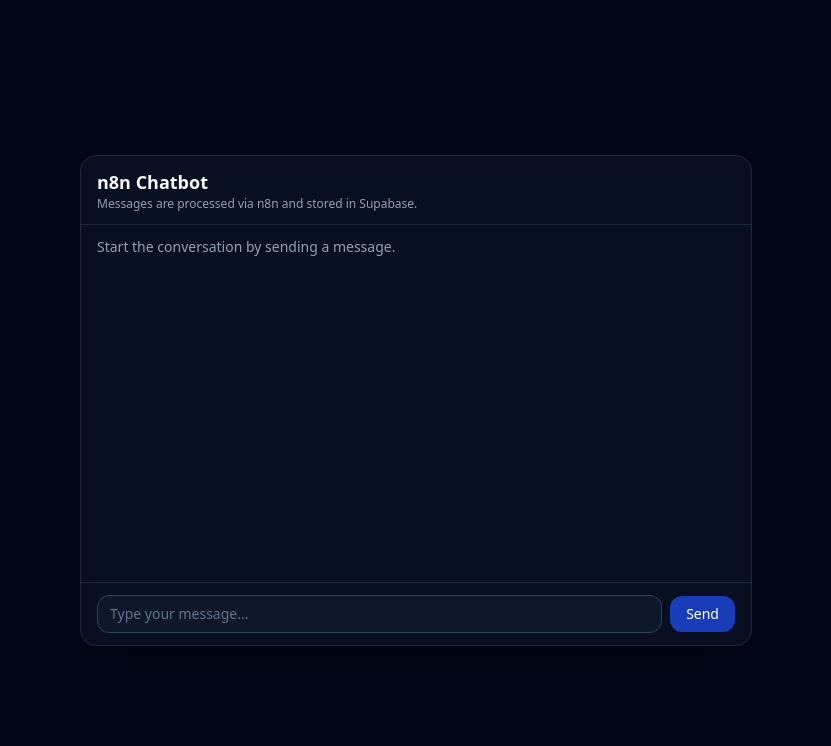
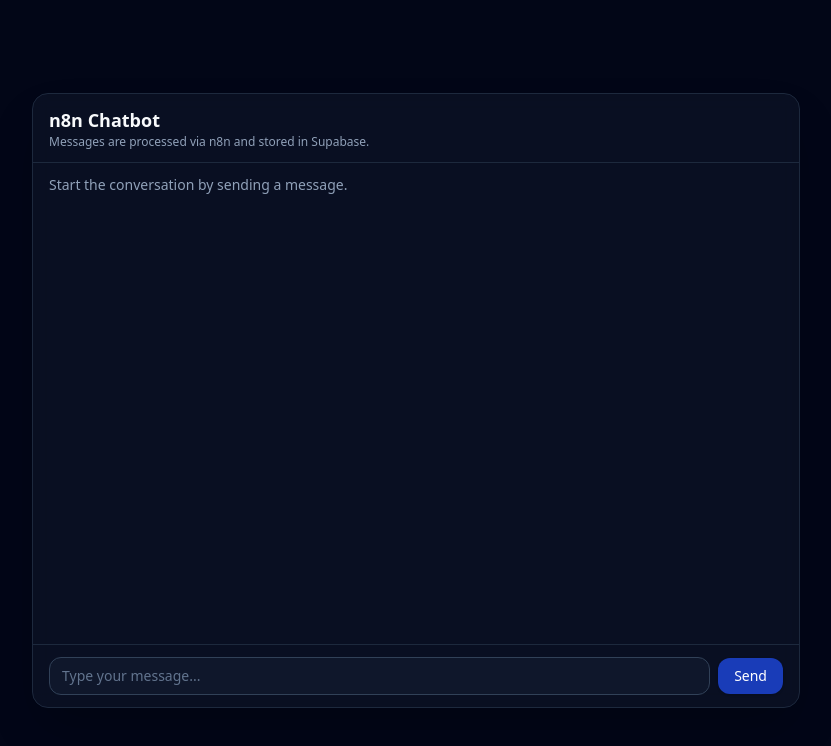
Before and after one commit to Niflheim-ai/chatbot-web, a Next.js app: page / in a window 1280 px wide. Shown: the top 746 px of the page, without its empty margins (224-1055 px from the left). Built offline with nearby package versions, Linux system fonts and the light colour scheme.

Commit message:
Increase chat height and add auto-scroll to bottom on new messages

```diff
--- a/app/page.tsx
+++ b/app/page.tsx
@@ -1,6 +1,6 @@
 "use client";
 
-import { FormEvent, useState } from "react";
+import { FormEvent, useState, useEffect, useRef } from "react";
 import ReactMarkdown from "react-markdown";
 import remarkGfm from "remark-gfm";
 
@@ -16,6 +16,16 @@
   const [isLoading, setIsLoading] = useState(false);
   const [error, setError] = useState<string | null>(null);
   const [nextId, setNextId] = useState(1);
+  const messagesEndRef = useRef<HTMLDivElement>(null);
+
+  // Auto-scroll to bottom when new messages arrive
+  const scrollToBottom = () => {
+    messagesEndRef.current?.scrollIntoView({ behavior: "smooth" });
+  };
+
+  useEffect(() => {
+    scrollToBottom();
+  }, [messages, isLoading]);
 
   async function handleSubmit(e: FormEvent) {
     e.preventDefault();
@@ -68,8 +78,8 @@
   }
 
   return (
-    <main className="flex min-h-screen items-center justify-center px-4">
-      <div className="w-full max-w-2xl rounded-2xl border border-slate-800 bg-slate-900/60 shadow-2xl backdrop-blur">
+    <main className="flex min-h-screen items-center justify-center px-4 py-8">
+      <div className="w-full max-w-3xl rounded-2xl border border-slate-800 bg-slate-900/60 shadow-2xl backdrop-blur">
         <header className="border-b border-slate-800 px-4 py-3">
           <h1 className="text-lg font-semibold">n8n Chatbot</h1>
           <p className="text-xs text-slate-400">
@@ -77,8 +87,8 @@
           </p>
         </header>
 
-        <section className="flex h-[420px] flex-col overflow-hidden">
-          <div className="flex-1 space-y-4 overflow-y-auto px-4 py-3">
+        <section className="flex h-[calc(100vh-16rem)] max-h-[700px] min-h-[500px] flex-col overflow-hidden">
+          <div className="flex-1 space-y-4 overflow-y-auto px-4 py-3 scroll-smooth">
             {messages.length === 0 && (
               <p className="text-sm text-slate-400">
                 Start the conversation by sending a message.
@@ -126,6 +136,9 @@
                 {error}
               </p>
             )}
+
+            {/* Invisible div for auto-scroll target */}
+            <div ref={messagesEndRef} />
           </div>
 
           <form
```
